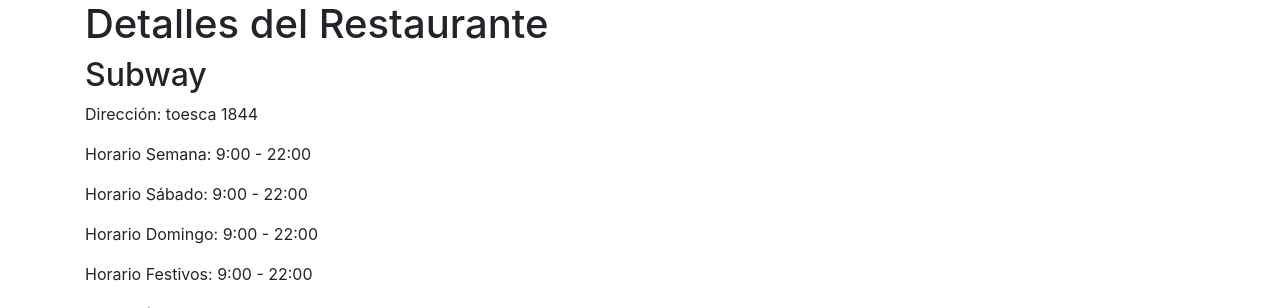
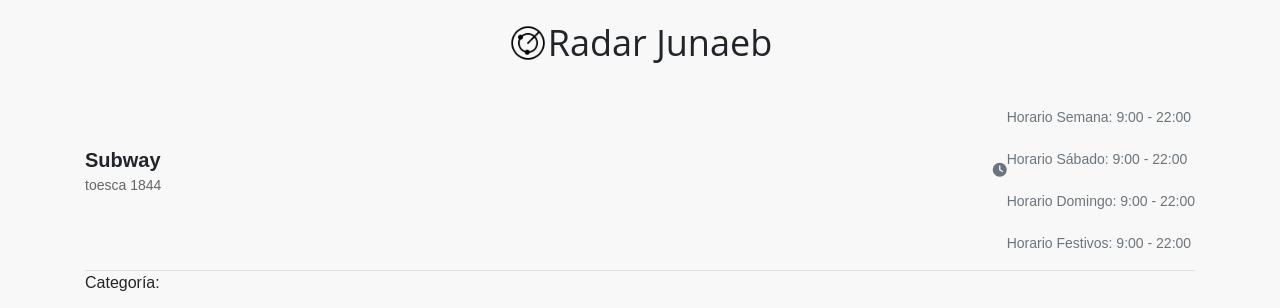
Before and after one commit to fernandovax20/radar_junaeb, a Flask app: page /restaurant/1 in a window 1280 px wide. Shown: the top 308 px of the page. Run offline with Flask 3, Linux system fonts and the light colour scheme; some libraries are stand-ins or nearby versions.

Commit message:
Se realizaron modificaciones de diseño en la interfaz restaurantes.html

```diff
--- a/App/templates/restaurants.html
+++ b/App/templates/restaurants.html
@@ -15,16 +15,30 @@
         }
     </style>
 </head>
-<body>
-    <div class="container">
-        <h1>Detalles del Restaurante</h1>
-        <h2>{{ restaurante.nombre }}</h2>
-        <p>Dirección: {{ restaurante.direccion }}</p>
-        <p>Horario Semana: {{ restaurante.horario_semana }}</p>
-        <p>Horario Sábado: {{ restaurante.horario_sabado }}</p>
-        <p>Horario Domingo: {{ restaurante.horario_domingo }}</p>
-        <p>Horario Festivos: {{ restaurante.horario_festivos }}</p>
+<body style="font-family: Arial, sans-serif; background-color: #f8f8f8;">
+    <div class="container my-3">
+        <div class="header d-flex align-items-center justify-content-center gap-2"
+            style="font-family: 'Open Sans', sans-serif; font-size: 36px; font-weight: 500; margin-top: 5px;">
+            <img src="{{ url_for('static', filename='image/image.png') }}" alt="Logo de Radar"
+                style="width: 40px; height: auto;">
+            <span>Radar Junaeb</span>
 
+        </div>
+        <div class="place d-flex justify-content-between align-items-center border-bottom py-3">
+            <div>
+                <div class="name" style="font-size: 20px; font-weight: bold;">{{ restaurante.nombre }}</div>
+
+                <div class="description" style="font-size: 14px; color: #666;">
+                    {{ restaurante.direccion }}
+                </div>
+            </div>
+            <div class="distance text-muted d-flex align-items-center" style="font-size: 14px;">
+                <i class="fas fa-clock"></i> <br>Horario Semana: {{ restaurante.horario_semana }}</br>
+                <br>Horario Sábado: {{ restaurante.horario_sabado }}</br>
+                <br>Horario Domingo: {{ restaurante.horario_domingo }}</br>
+                <br>Horario Festivos: {{ restaurante.horario_festivos }}</br>
+            </div>
+        </div>
         <p>Categoría:
             {% for icono in iconos %}
                 {% if icono.nombre == restaurante.categoria %}
```
